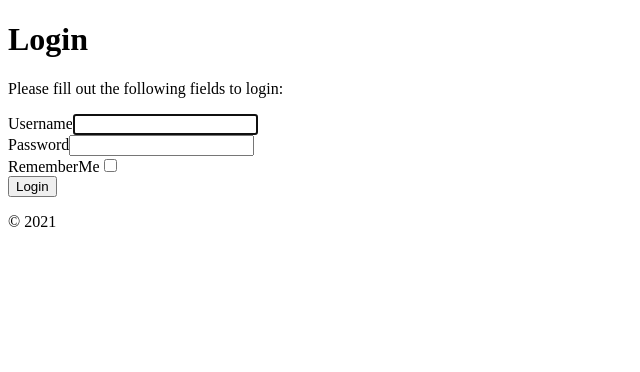
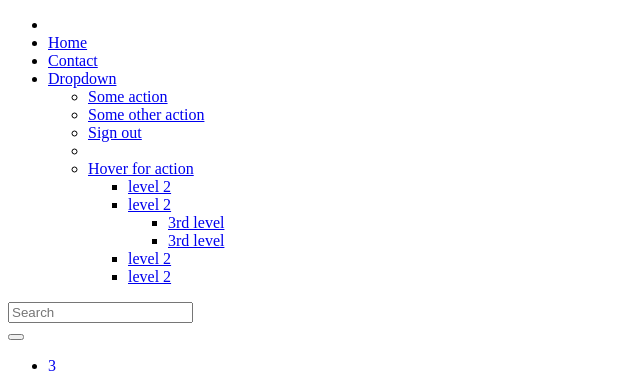
Before and after one commit to TiagoMDG/Healthify-Web, a Yii app: template backend/views/site/login.php in a window 1280 px wide. Shown: the top 372 px of the page, without its empty margins (0-640 px from the left). Before the commit the page ends 227 px from the top, so only its background shows below. Run offline with PHP 8.4 and a stand-in for Yii, Linux system fonts and the light colour scheme; the template is opened without the code that fills it, so the values that code supplies are empty; form fields are guessed from the names that the template uses; some libraries are stand-ins or nearby versions.

Commit message:
AdminLT3

```diff
--- /dev/null
+++ b/backend/views/layouts/content.php
@@ -0,0 +1,42 @@
+<?php
+/* @var $content string */
+
+use yii\bootstrap4\Breadcrumbs;
+?>
+<div class="content-wrapper">
+    <!-- Content Header (Page header) -->
+    <div class="content-header">
+        <div class="container-fluid">
+            <div class="row mb-2">
+                <div class="col-sm-6">
+                    <h1 class="m-0 text-dark">
+                        <?php
+                        if (!is_null($this->title)) {
+                            echo \yii\helpers\Html::encode($this->title);
+                        } else {
+                            echo \yii\helpers\Inflector::camelize($this->context->id);
+                        }
+                        ?>
+                    </h1>
+                </div><!-- /.col -->
+                <div class="col-sm-6">
+                    <?php
+                    echo Breadcrumbs::widget([
+                        'links' => isset($this->params['breadcrumbs']) ? $this->params['breadcrumbs'] : [],
+                        'options' => [
+                            'class' => 'float-sm-right'
+                        ]
+                    ]);
+                    ?>
+                </div><!-- /.col -->
+            </div><!-- /.row -->
+        </div><!-- /.container-fluid -->
+    </div>
+    <!-- /.content-header -->
+
+    <!-- Main content -->
+    <div class="content">
+        <?= $content ?><!-- /.container-fluid -->
+    </div>
+    <!-- /.content -->
+</div>
--- /dev/null
+++ b/backend/views/layouts/control-sidebar.php
@@ -0,0 +1,7 @@
+<aside class="control-sidebar control-sidebar-dark">
+    <!-- Control sidebar content goes here -->
+    <div class="p-3">
+        <h5>Title</h5>
+        <p>Sidebar content</p>
+    </div>
+</aside>
--- /dev/null
+++ b/backend/views/layouts/footer.php
@@ -0,0 +1,8 @@
+<footer class="main-footer">
+    <!-- To the right -->
+    <div class="float-right d-none d-sm-inline">
+        Anything you want
+    </div>
+    <!-- Default to the left -->
+    <strong>Copyright &copy; 2014-2019 <a href="https://adminlte.io">AdminLTE.io</a>.</strong> All rights reserved.
+</footer>
--- a/backend/views/layouts/main.php
+++ b/backend/views/layouts/main.php
@@ -4,77 +4,53 @@
 /* @var $content string */
 
 use backend\assets\AppAsset;
+use yii\helpers\Html;
+use yii\bootstrap\Nav;
+use yii\bootstrap\NavBar;
+use yii\widgets\Breadcrumbs;
 use common\widgets\Alert;
-use yii\bootstrap4\Breadcrumbs;
-use yii\bootstrap4\Html;
-use yii\bootstrap4\Nav;
-use yii\bootstrap4\NavBar;
 
-AppAsset::register($this);
+\hail812\adminlte3\assets\FontAwesomeAsset::register($this);
+\hail812\adminlte3\assets\AdminLteAsset::register($this);
+$this->registerCssFile('https://fonts.googleapis.com/css?family=Source+Sans+Pro:300,400,400i,700');
+
+$assetDir = Yii::$app->assetManager->getPublishedUrl('@vendor/almasaeed2010/adminlte/dist');
 ?>
 <?php $this->beginPage() ?>
 <!DOCTYPE html>
-<html lang="<?= Yii::$app->language ?>" class="h-100">
+<html lang="<?= Yii::$app->language ?>">
 <head>
     <meta charset="<?= Yii::$app->charset ?>">
-    <meta name="viewport" content="width=device-width, initial-scale=1, shrink-to-fit=no">
+    <meta http-equiv="X-UA-Compatible" content="IE=edge">
+    <meta name="viewport" content="width=device-width, initial-scale=1">
     <?php $this->registerCsrfMetaTags() ?>
     <title><?= Html::encode($this->title) ?></title>
     <?php $this->head() ?>
 </head>
-<body class="d-flex flex-column h-100">
+<body class="hold-transition sidebar-mini">
 <?php $this->beginBody() ?>
 
-<header>
-    <?php
-    NavBar::begin([
-        'brandLabel' => Yii::$app->name,
-        'brandUrl' => Yii::$app->homeUrl,
-        'options' => [
-            'class' => 'navbar navbar-expand-md navbar-dark bg-dark fixed-top',
-        ],
-    ]);
-    $menuItems = [
-        ['label' => 'Home', 'url' => ['/site/index']],
-    ];
-    if (Yii::$app->user->isGuest) {
-        $menuItems[] = ['label' => 'Login', 'url' => ['/site/login']];
-    } else {
-        $menuItems[] = '<li>'
-            . Html::beginForm(['/site/logout'], 'post', ['class' => 'form-inline'])
-            . Html::submitButton(
-                'Logout (' . Yii::$app->user->identity->username . ')',
-                ['class' => 'btn btn-link logout']
-            )
-            . Html::endForm()
-            . '</li>';
-    }
-    echo Nav::widget([
-        'options' => ['class' => 'navbar-nav'],
-        'items' => $menuItems,
-    ]);
-    NavBar::end();
-    ?>
-</header>
+<div class="wrapper">
+    <!-- Navbar -->
+    <?= $this->render('navbar', ['assetDir' => $assetDir]) ?>
+    <!-- /.navbar -->
 
-<main role="main" class="flex-shrink-0">
-    <div class="container">
-        <?= Breadcrumbs::widget([
-            'links' => isset($this->params['breadcrumbs']) ? $this->params['breadcrumbs'] : [],
-        ]) ?>
-        <?= Alert::widget() ?>
-        <?= $content ?>
-    </div>
-</main>
+    <!-- Main Sidebar Container -->
+    <?= $this->render('sidebar', ['assetDir' => $assetDir]) ?>
 
-<footer class="footer mt-auto py-3 text-muted">
-    <div class="container">
-        <p class="float-left">&copy; <?= Html::encode(Yii::$app->name) ?> <?= date('Y') ?></p>
-        <p class="float-right"><?= Yii::powered() ?></p>
-    </div>
-</footer>
+    <!-- Content Wrapper. Contains page content -->
+    <?= $this->render('content', ['content' => $content, 'assetDir' => $assetDir]) ?>
+    <!-- /.content-wrapper -->
+
+    <!-- Control Sidebar -->
+    <?= $this->render('control-sidebar') ?>
+    <!-- /.control-sidebar -->
+
+    <!-- Main Footer -->
+    <?= $this->render('footer') ?>
+</div>
 
 <?php $this->endBody() ?>
 </body>
 </html>
-<?php $this->endPage();
+<?php $this->endPage() ?>
--- /dev/null
+++ b/backend/views/layouts/navbar.php
@@ -0,0 +1,200 @@
+<?php
+
+use yii\helpers\Html;
+
+?>
+<nav class="main-header navbar navbar-expand navbar-white navbar-light">
+    <!-- Left navbar links -->
+    <ul class="navbar-nav">
+        <li class="nav-item">
+            <a class="nav-link" data-widget="pushmenu" href="#" role="button"><i class="fas fa-bars"></i></a>
+        </li>
+        <li class="nav-item d-none d-sm-inline-block">
+            <a href="<?=\yii\helpers\Url::home()?>" class="nav-link">Home</a>
+        </li>
+        <li class="nav-item d-none d-sm-inline-block">
+            <a href="#" class="nav-link">Contact</a>
+        </li>
+        <li class="nav-item dropdown">
+            <a id="dropdownSubMenu1" href="#" data-toggle="dropdown" aria-haspopup="true" aria-expanded="false" class="nav-link dropdown-toggle">Dropdown</a>
+            <ul aria-labelledby="dropdownSubMenu1" class="dropdown-menu border-0 shadow">
+                <li><a href="#" class="dropdown-item">Some action </a></li>
+                <li><a href="#" class="dropdown-item">Some other action</a></li>
+                <li><?= Html::a('Sign out', ['site/logout'], ['data-method' => 'post', 'class' => 'dropdown-item']) ?></li>
+
+                <li class="dropdown-divider"></li>
+
+                <!-- Level two dropdown-->
+                <li class="dropdown-submenu dropdown-hover">
+                    <a id="dropdownSubMenu2" href="#" role="button" data-toggle="dropdown" aria-haspopup="true" aria-expanded="false" class="dropdown-item dropdown-toggle">Hover for action</a>
+                    <ul aria-labelledby="dropdownSubMenu2" class="dropdown-menu border-0 shadow">
+                        <li>
+                            <a tabindex="-1" href="#" class="dropdown-item">level 2</a>
+                        </li>
+
+                        <!-- Level three dropdown-->
+                        <li class="dropdown-submenu">
+                            <a id="dropdownSubMenu3" href="#" role="button" data-toggle="dropdown" aria-haspopup="true" aria-expanded="false" class="dropdown-item dropdown-toggle">level 2</a>
+                            <ul aria-labelledby="dropdownSubMenu3" class="dropdown-menu border-0 shadow">
+                                <li><a href="#" class="dropdown-item">3rd level</a></li>
+                                <li><a href="#" class="dropdown-item">3rd level</a></li>
+                            </ul>
+                        </li>
+                        <!-- End Level three -->
+
+                        <li><a href="#" class="dropdown-item">level 2</a></li>
+                        <li><a href="#" class="dropdown-item">level 2</a></li>
+                    </ul>
+                </li>
+                <!-- End Level two -->
+            </ul>
+        </li>
+    </ul>
+
+    <!-- SEARCH FORM -->
+    <form class="form-inline ml-3">
+        <div class="input-group input-group-sm">
+            <input class="form-control form-control-navbar" type="search" placeholder="Search" aria-label="Search">
+            <div class="input-group-append">
+                <button class="btn btn-navbar" type="submit">
+                    <i class="fas fa-search"></i>
+                </button>
+            </div>
+        </div>
+    </form>
+
+    <!-- Right navbar links -->
+    <ul class="navbar-nav ml-auto">
+        <!-- Messages Dropdown Menu -->
+        <li class="nav-item dropdown">
+            <a class="nav-link" data-toggle="dropdown" href="#">
+                <i class="far fa-comments"></i>
+                <span class="badge badge-danger navbar-badge">3</span>
+            </a>
+            <div class="dropdown-menu dropdown-menu-lg dropdown-menu-right">
+                <a href="#" class="dropdown-item">
+                    <!-- Message Start -->
+                    <div class="media">
+                        <img src="<?=$assetDir?>/img/user1-128x128.jpg" alt="User Avatar" class="img-size-50 mr-3 img-circle">
+                        <div class="media-body">
+                            <h3 class="dropdown-item-title">
+                                Brad Diesel
+                                <span class="float-right text-sm text-danger"><i class="fas fa-star"></i></span>
+                            </h3>
+                            <p class="text-sm">Call me whenever you can...</p>
+                            <p class="text-sm text-muted"><i class="far fa-clock mr-1"></i> 4 Hours Ago</p>
+                        </div>
+                    </div>
+                    <!-- Message End -->
+                </a>
+                <div class="dropdown-divider"></div>
+                <a href="#" class="dropdown-item">
+                    <!-- Message Start -->
+                    <div class="media">
+                        <img src="<?=$assetDir?>/img/user8-128x128.jpg" alt="User Avatar" class="img-size-50 img-circle mr-3">
+                        <div class="media-body">
+                            <h3 class="dropdown-item-title">
+                                John Pierce
+                                <span class="float-right text-sm text-muted"><i class="fas fa-star"></i></span>
+                            </h3>
+                            <p class="text-sm">I got your message bro</p>
+                            <p class="text-sm text-muted"><i class="far fa-clock mr-1"></i> 4 Hours Ago</p>
+                        </div>
+                    </div>
+                    <!-- Message End -->
+                </a>
+                <div class="dropdown-divider"></div>
+                <a href="#" class="dropdown-item">
+                    <!-- Message Start -->
+                    <div class="media">
+                        <img src="<?=$assetDir?>/img/user3-128x128.jpg" alt="User Avatar" class="img-size-50 img-circle mr-3">
+                        <div class="media-body">
+                            <h3 class="dropdown-item-title">
+                                Nora Silvester
+                                <span class="float-right text-sm text-warning"><i class="fas fa-star"></i></span>
+                            </h3>
+                            <p class="text-sm">The subject goes here</p>
+                            <p class="text-sm text-muted"><i class="far fa-clock mr-1"></i> 4 Hours Ago</p>
+                        </div>
+                    </div>
+                    <!-- Message End -->
+                </a>
+                <div class="dropdown-divider"></div>
+                <a href="#" class="dropdown-item dropdown-footer">See All Messages</a>
+            </div>
+        </li>
+        <!-- Notifications Dropdown Menu -->
+        <li class="nav-item dropdown">
+            <a class="nav-link" data-toggle="dropdown" href="#">
+                <i class="far fa-bell"></i>
+                <span class="badge badge-warning navbar-badge">15</span>
+            </a>
+            <div class="dropdown-menu dropdown-menu-lg dropdown-menu-right">
+                <span class="dropdown-header">15 Notifications</span>
+                <div class="dropdown-divider"></div>
+                <a href="#" class="dropdown-item">
+                    <i class="fas fa-envelope mr-2"></i> 4 new messages
+                    <span class="float-right text-muted text-sm">3 mins</span>
+                </a>
+                <div class="dropdown-divider"></div>
+                <a href="#" class="dropdown-item">
+                    <i class="fas fa-users mr-2"></i> 8 friend requests
+                    <span class="float-right text-muted text-sm">12 hours</span>
+                </a>
+                <div class="dropdown-divider"></div>
+                <a href="#" class="dropdown-item">
+                    <i class="fas fa-file mr-2"></i> 3 new reports
+                    <span class="float-right text-muted text-sm">2 days</span>
+                </a>
+                <div class="dropdown-divider"></div>
+                <a href="#" class="dropdown-item dropdown-footer">See All Notifications</a>
+            </div>
+        </li>
+        <li class="nav-item">
+            <a class="nav-link" href="<?=\yii\helpers\Url::toRoute('site/login')?>">
+                <i class="fas fa-sign-out-alt"></i>
+            </a>
+        </li>
+        <li class="nav-item dropdown user-menu">
+            <a href="#" class="nav-link dropdown-toggle" data-toggle="dropdown">
+                <img src="<?=$assetDir?>/img/user2-160x160.jpg" class="user-image img-circle elevation-2" alt="User Image">
+                <span class="d-none d-md-inline">Alexander Pierce</span>
+            </a>
+            <ul class="dropdown-menu dropdown-menu-lg dropdown-menu-right">
+                <!-- User image -->
+                <li class="user-header bg-primary">
+                    <img src="<?=$assetDir?>/img/user2-160x160.jpg" class="img-circle elevation-2" alt="User Image">
+
+                    <p>
+                        Alexander Pierce - Web Developer
+                        <small>Member since Nov. 2012</small>
+                    </p>
+                </li>
+                <!-- Menu Body -->
+                <li class="user-body">
+                    <div class="row">
+                        <div class="col-4 text-center">
+                            <a href="#">Followers</a>
+                        </div>
+                        <div class="col-4 text-center">
+                            <a href="#">Sales</a>
+                        </div>
+                        <div class="col-4 text-center">
+                            <a href="#">Friends</a>
+                        </div>
+                    </div>
+                    <!-- /.row -->
+                </li>
+                <!-- Menu Footer-->
+                <li class="user-footer">
+                    <a href="#" class="btn btn-default btn-flat">Profile</a>
+                    <?= Html::a('Sign out', ['site/logout'], ['data-method' => 'post', 'class' => 'btn btn-default btn-flat float-right']) ?>
+                </li>
+            </ul>
+        </li>
+        <li class="nav-item">
+            <a class="nav-link" data-widget="control-sidebar" data-slide="true" href="#" role="button"><i
+                    class="fas fa-th-large"></i></a>
+        </li>
+    </ul>
+</nav>
--- /dev/null
+++ b/backend/views/layouts/sidebar.php
@@ -0,0 +1,71 @@
+<aside class="main-sidebar sidebar-dark-primary elevation-4">
+    <!-- Brand Logo -->
+    <a href="<?=\yii\helpers\Url::home()?>" class="brand-link">
+        <img src="<?=$assetDir?>/img/AdminLTELogo.png" alt="AdminLTE Logo" class="brand-image img-circle elevation-3"
+             style="opacity: .8">
+        <span class="brand-text font-weight-light">AdminLTE 3</span>
+    </a>
+
+    <!-- Sidebar -->
+    <div class="sidebar">
+        <!-- Sidebar user panel (optional) -->
+        <div class="user-panel mt-3 pb-3 mb-3 d-flex">
+            <div class="image">
+                <img src="<?=$assetDir?>/img/user2-160x160.jpg" class="img-circle elevation-2" alt="User Image">
+            </div>
+            <div class="info">
+                <a href="#" class="d-block">Alexander Pierce</a>
+            </div>
+        </div>
+
+        <!-- Sidebar Menu -->
+        <nav class="mt-2">
+
+            <?php
+            echo \hail812\adminlte3\widgets\Menu::widget([
+                'items' => [
+                    [
+                        'label' => 'Starter Pages',
+                        'icon' => 'tachometer-alt',
+                        'badge' => '<span class="right badge badge-info">2</span>',
+                        'items' => [
+                            ['label' => 'Active Page', 'url' => ['site/index'], 'iconStyle' => 'far'],
+                            ['label' => 'Inactive Page', 'iconStyle' => 'far'],
+                        ]
+                    ],
+                    ['label' => 'Simple Link', 'icon' => 'th', 'badge' => '<span class="right badge badge-danger">New</span>'],
+                    ['label' => 'Yii2 PROVIDED', 'header' => true],
+                    ['label' => 'Login', 'url' => ['site/login'], 'icon' => 'sign-in-alt', 'visible' => Yii::$app->user->isGuest],
+                    ['label' => 'Gii',  'icon' => 'file-code', 'url' => ['/gii'], 'target' => '_blank'],
+                    ['label' => 'Debug', 'icon' => 'bug', 'url' => ['/debug'], 'target' => '_blank'],
+                    ['label' => 'MULTI LEVEL EXAMPLE', 'header' => true],
+                    ['label' => 'Level1'],
+                    [
+                        'label' => 'Level1',
+                        'items' => [
+                            ['label' => 'Level2', 'iconStyle' => 'far'],
+                            [
+                                'label' => 'Level2',
+                                'iconStyle' => 'far',
+                                'items' => [
+                                    ['label' => 'Level3', 'iconStyle' => 'far', 'icon' => 'dot-circle'],
+                                    ['label' => 'Level3', 'iconStyle' => 'far', 'icon' => 'dot-circle'],
+                                    ['label' => 'Level3', 'iconStyle' => 'far', 'icon' => 'dot-circle']
+                                ]
+                            ],
+                            ['label' => 'Level2', 'iconStyle' => 'far']
+                        ]
+                    ],
+                    ['label' => 'Level1'],
+                    ['label' => 'LABELS', 'header' => true],
+                    ['label' => 'Important', 'iconStyle' => 'far', 'iconClassAdded' => 'text-danger'],
+                    ['label' => 'Warning', 'iconClass' => 'nav-icon far fa-circle text-warning'],
+                    ['label' => 'Informational', 'iconStyle' => 'far', 'iconClassAdded' => 'text-info'],
+                ],
+            ]);
+            ?>
+        </nav>
+        <!-- /.sidebar-menu -->
+    </div>
+    <!-- /.sidebar -->
+</aside>
--- a/backend/views/site/login.php
+++ b/backend/views/site/login.php
@@ -1,32 +1,60 @@
 <?php
+use yii\helpers\Html;
+?>
+<div class="card">
+    <div class="card-body login-card-body">
+        <p class="login-box-msg">Sign in to start your session</p>
 
-/* @var $this yii\web\View */
-/* @var $form yii\bootstrap4\ActiveForm */
-/* @var $model \common\models\LoginForm */
+        <?php $form = \yii\bootstrap4\ActiveForm::begin(['id' => 'login-form']) ?>
 
-use yii\bootstrap4\ActiveForm;
-use yii\bootstrap4\Html;
+        <?= $form->field($model,'username', [
+            'options' => ['class' => 'form-group has-feedback'],
+            'inputTemplate' => '{input}<div class="input-group-append"><div class="input-group-text"><span class="fas fa-envelope"></span></div></div>',
+            'template' => '{beginWrapper}{input}{error}{endWrapper}',
+            'wrapperOptions' => ['class' => 'input-group mb-3']
+        ])
+            ->label(false)
+            ->textInput(['placeholder' => $model->getAttributeLabel('username')]) ?>
 
-$this->title = 'Login';
-?>
-<div class="site-login">
-    <div class="mt-5 offset-lg-3 col-lg-6">
-        <h1><?= Html::encode($this->title) ?></h1>
+        <?= $form->field($model, 'password', [
+            'options' => ['class' => 'form-group has-feedback'],
+            'inputTemplate' => '{input}<div class="input-group-append"><div class="input-group-text"><span class="fas fa-lock"></span></div></div>',
+            'template' => '{beginWrapper}{input}{error}{endWrapper}',
+            'wrapperOptions' => ['class' => 'input-group mb-3']
+        ])
+            ->label(false)
+            ->passwordInput(['placeholder' => $model->getAttributeLabel('password')]) ?>
 
-        <p>Please fill out the following fields to login:</p>
+        <div class="row">
+            <div class="col-8">
+                <div class="icheck-primary">
+                    <?= $form->field($model, 'rememberMe')->checkbox() ?>
+                </div>
+            </div>
+            <div class="col-4">
+                <?= Html::submitButton('Sign In', ['class' => 'btn btn-primary btn-block']) ?>
+            </div>
+        </div>
 
-        <?php $form = ActiveForm::begin(['id' => 'login-form']); ?>
+        <?php \yii\bootstrap4\ActiveForm::end(); ?>
 
-            <?= $form->field($model, 'username')->textInput(['autofocus' => true]) ?>
+        <div class="social-auth-links text-center mb-3">
+            <p>- OR -</p>
+            <a href="#" class="btn btn-block btn-primary">
+                <i class="fab fa-facebook mr-2"></i> Sign in using Facebook
+            </a>
+            <a href="#" class="btn btn-block btn-danger">
+                <i class="fab fa-google-plus mr-2"></i> Sign in using Google+
+            </a>
+        </div>
+        <!-- /.social-auth-links -->
 
-            <?= $form->field($model, 'password')->passwordInput() ?>
-
-            <?= $form->field($model, 'rememberMe')->checkbox() ?>
-
-            <div class="form-group">
-                <?= Html::submitButton('Login', ['class' => 'btn btn-primary btn-block', 'name' => 'login-button']) ?>
-            </div>
-
-        <?php ActiveForm::end(); ?>
+        <p class="mb-1">
+            <a href="forgot-password.html">I forgot my password</a>
+        </p>
+        <p class="mb-0">
+            <a href="register.html" class="text-center">Register a new membership</a>
+        </p>
     </div>
+    <!-- /.login-card-body -->
 </div>
--- a/composer.json
+++ b/composer.json
@@ -17,7 +17,8 @@
         "php": ">=5.6.0",
         "yiisoft/yii2": "~2.0.14",
         "yiisoft/yii2-bootstrap4": "~2.0.0",
-        "yiisoft/yii2-swiftmailer": "~2.0.0 || ~2.1.0"
+        "yiisoft/yii2-swiftmailer": "~2.0.0 || ~2.1.0",
+        "hail812/yii2-adminlte3": "^1.0"
     },
     "require-dev": {
         "yiisoft/yii2-debug": "~2.1.0",
```
Also changed, not shown: backend/views/layouts/main-login.php (added, +38 -0 lines), backend/views/site/error.php (+24 -12 lines), backend/views/site/index.php (+14 -48 lines), 1 other file.
